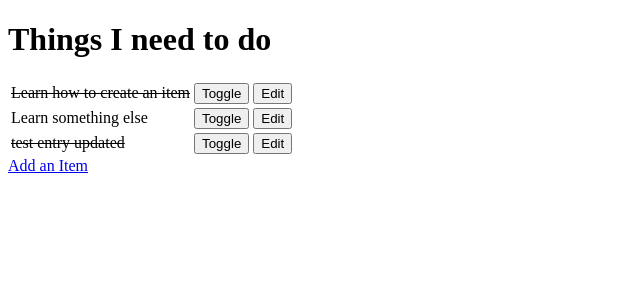
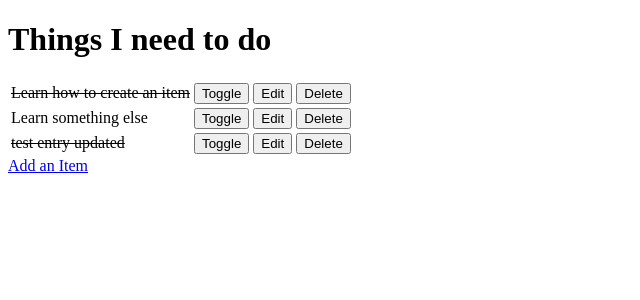
Before and after one commit to Fiona-T/django-walkthrough, a Django app: page / in a window 1280 px wide. Shown: the top 300 px of the page, without its empty margins (0-640 px from the left). Run offline with Django 3.2, Linux system fonts and the light colour scheme; data comes from the database, SQL or seed files in the repository; both versions use the stored data as it was after the commit.

Commit message:
update todo_list.html with Delete button, update urls.py and views.py accordingly

```diff
--- a/django_todo/urls.py
+++ b/django_todo/urls.py
@@ -23,4 +23,5 @@ urlpatterns = [
     path('add', views.add_item, name='add'),
     path('edit/<item_id>', views.edit_item, name='edit'),
     path('toggle/<item_id>', views.toggle_item, name='toggle'),
+    path('delete/<item_id>', views.delete_item, name='delete'),
 ]
--- a/todo/templates/todo/todo_list.html
+++ b/todo/templates/todo/todo_list.html
@@ -27,6 +27,11 @@
                         <button>Edit</button>
                     </a>
                 </td>
+                <td>
+                    <a href="/delete/{{ item.id }}">
+                        <button>Delete</button>
+                    </a>
+                </td>
             </tr>
         <!-- empty displays the below if there is nothing in the table -->
         {% empty %}
--- a/todo/views.py
+++ b/todo/views.py
@@ -66,4 +66,14 @@ def toggle_item(request, item_id):
     # update the item's done status to the opposite of what it was
     item.done = not item.done
     item.save()
+    # no template to render for this, just return to home page
     return redirect('get_todo_list')
+
+
+def delete_item(request, item_id):
+    # get a copy of the item from db
+    item = get_object_or_404(Item, id=item_id)
+    # delete the item
+    item.delete()
+    # no template to render for this, just return to home page
+    return redirect('get_todo_list')
```
Also changed, not shown: db.sqlite3.
